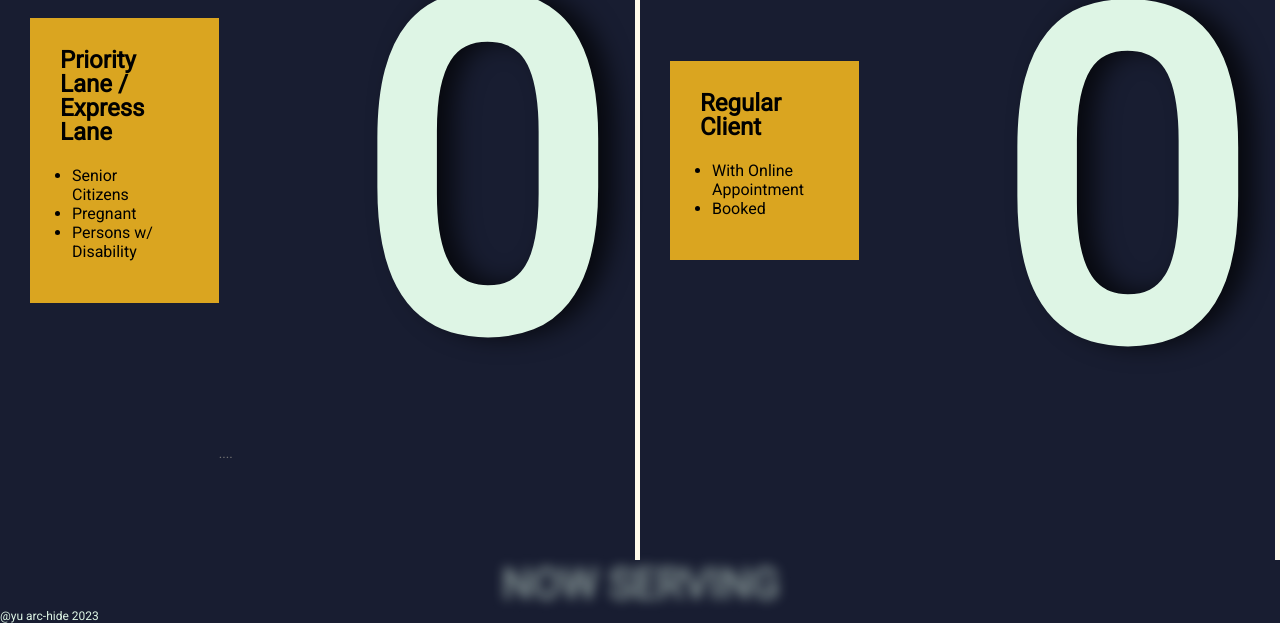
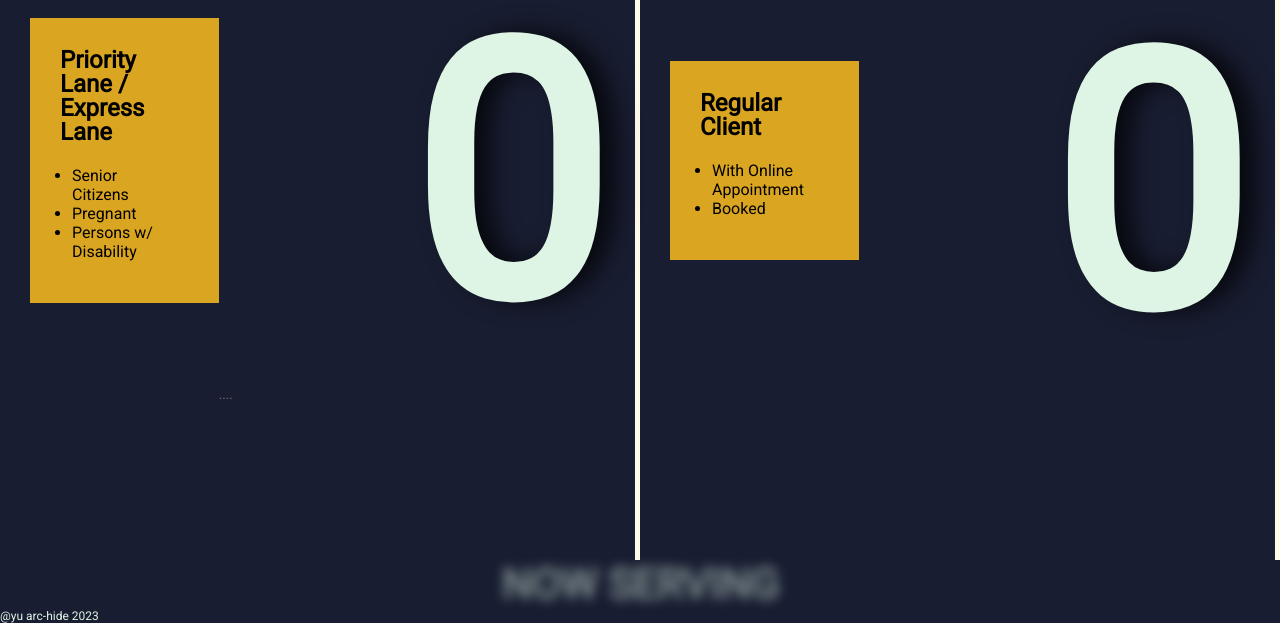
Before and after one commit to jewenelle/quengApp, a plain HTML site: page index.html in a window 1280 px wide. Shown: the part 240-863 px from the top of the page. Drawn offline with Linux system fonts and the light colour scheme.

Commit message:
Update style.css
last

```diff
--- a/style.css
+++ b/style.css
@@ -47,7 +47,7 @@ body {
   font-family: "Roboto", sans-serif;
 }
 .absolute > ul {
-  font-size: 400;
+
   padding: 12px;
 }
 .tell,
@@ -67,7 +67,7 @@ p {
   text-align: end;
   font-family: "Roboto", sans-serif;
   color: #def5e5;
-  font-size: 450px;
+  font-size: 350px;
   font-weight: 700;
   text-shadow: 16px -1px 24px rgba(0, 0, 0, 0.7);
 }
```
